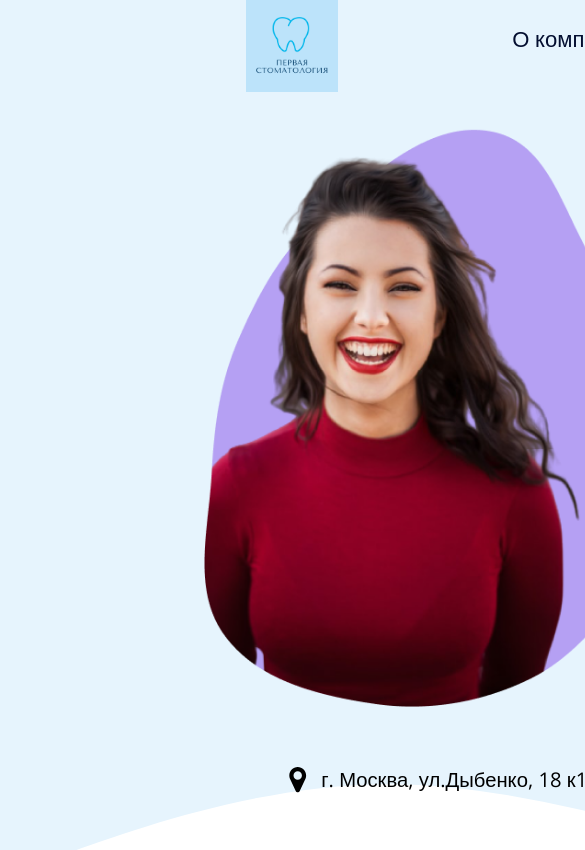
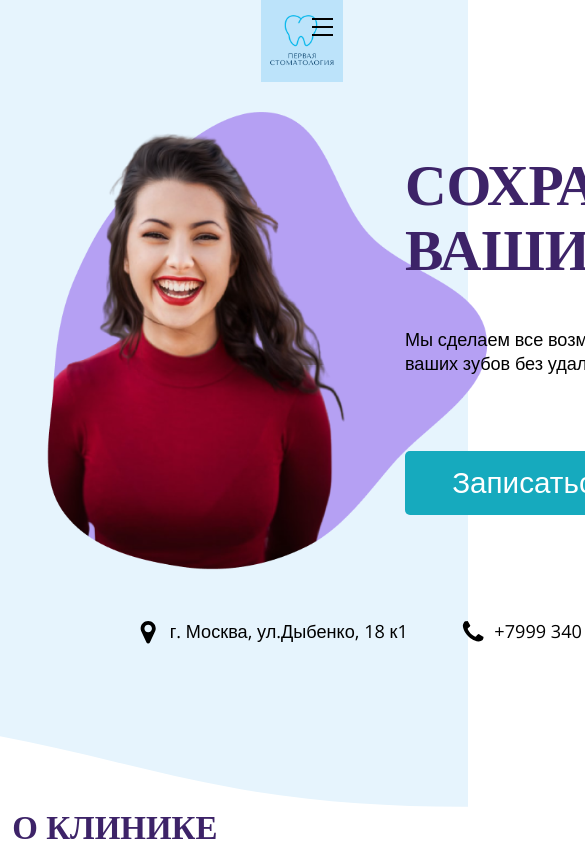
Before and after one commit to georgessich/dental-clinic, a plain HTML site: page index.html in a window 390 px wide. Shown: the top 850 px of the page, 585 px wide, since content can reach past the window. Drawn offline with nearby package versions, Linux system fonts and the light colour scheme; a web font is replaced by a local one.

Commit message:
add burger menu

```diff
--- a/index.html
+++ b/index.html
@@ -18,6 +18,32 @@
       <div class="container">
         <div class="header__top">
           <img src="img/logo.png" alt="logo" class="header__logo" />
+          <div class="header__burger">
+            <input type="checkbox" id="header__burger-toggle">
+            <label for="header__burger-toggle" class="header__burger-btn">
+              <span></span>
+            </label>
+            <ul class="header__burger-list">
+              <li class="header__burger-item">
+                <a href="#" class="header__burger-link">О компании</a>
+              </li>
+              <li class="header__burger-item">
+                <a href="#" class="header__burger-link">Услуги</a>
+              </li>
+              <li class="header__burger-item">
+                <a href="#" class="header__burger-link">Врачи</a>
+              </li>
+              <li class="header__burger-item">
+                <a href="#" class="header__burger-link">Отзывы</a>
+              </li>
+              <li class="header__burger-item">
+                <a href="#" class="header__burger-link">Цены</a>
+              </li>
+              <li class="header__burger-item">
+                <a href="#" class="header__burger-link">Контакты</a>
+              </li>
+            </ul>
+          </div>
           <nav class="header__menu">
             <ul class="header__menu-list">
               <li class="header__menu-item">
--- a/scss/base/_base.scss
+++ b/scss/base/_base.scss
@@ -9,6 +9,10 @@
 html {
     box-sizing:border-box;
     font-size: 62.5%;
+
+    @media (max-width: 102rem) {
+        font-size: 51.5%;
+    }
 
 }
 
--- a/scss/base/_queries.scss
+++ /dev/null
@@ -1,173 +0,0 @@
-
-@media (max-width: 156rem) {
-    .header,
-    .advantages,
-    .footer {
-        padding-right: 5rem;
-        width: 103vw;
-    }
-}
-@media (max-width: 147rem) {
-    .header,
-    .advantages,
-    .footer {
-        width: 106vw;
-    }
-}
-
-
-@media (max-width: 140rem) {
-    .header,
-    .advantages,
-    .footer {
-        width: 109vw;
-    }
-}
-@media (max-width: 134rem) {
-    .header,
-    .advantages,
-    .footer {
-        width: 113vw;
-    }
-}
-@media (max-width: 125rem) {
-    .container {
-        width: none;
-    }
-    .header,
-    .advantages,
-    .footer {
-        width: 118vw;
-    }
-}
-@media (max-width: 120rem) {
-    .header,
-    .advantages,
-    .footer {
-        width: 124vw;
-    }
-}
-@media (max-width: 117rem) {
-    .header,
-    .advantages,
-    .footer {
-        width: 131vw;
-    }
-}
-@media (max-width: 106rem) {
-    .header,
-    .advantages,
-    .footer {
-        width: 137vw;
-    }
-}
-@media (max-width: 100rem) {
-    .header,
-    .advantages,
-    .footer {
-        width: 146vw;
-    }
-}
-
-@media (max-width: 95rem) {
-    .header,
-    .advantages,
-    .footer {
-        width: 154vw;
-    }
-}
-
-@media (max-width: 90rem) {
-    .header,
-    .advantages,
-    .footer {
-        width: 170vw;
-        padding-right: 10rem;
-    }
-}
-
-@media (max-width: 80rem) {
-    .header,
-    .advantages,
-    .footer {
-        width: 178vw;
-    }
-}
-
-@media (max-width: 75rem) {
-    .header,
-    .advantages,
-    .footer {
-        width: 189vw;
-    }
-}
-@media (max-width: 70rem) {
-    .header,
-    .advantages,
-    .footer {
-        width: 204vw;
-    }
-}
-
-@media (max-width: 65rem) {
-    .header,
-    .advantages,
-    .footer {
-        width: 218vw;
-    }
-}
-
-@media (max-width: 60rem) {
-
-    html {
-        font-size: 57.5%;
-    }
-
-    .container {
-        padding: 0 4.5rem;
-    }
-
-    .header,
-    .advantages,
-    .footer {
-        width: 238vw;
-    }
-}
-
-
-@media (max-width: 55rem) {
-    .header,
-    .advantages,
-    .footer {
-        width: 257vw;
-    }
-}
-
-@media (max-width: 50rem) {
-    .header,
-    .advantages,
-    .footer {
-        width: 283vw;
-    }
-}
-@media (max-width: 45rem) {
-    .header,
-    .advantages,
-    .footer {
-        width: 315vw;
-    }
-}
-@media (max-width: 40rem) {
-    .header,
-    .advantages,
-    .footer {
-        width: 353vw;
-    }
-}
-@media (max-width: 35rem) {
-    .header,
-    .advantages,
-    .footer {
-        width: 399vw;
-    }
-}
--- /dev/null
+++ b/scss/components/_burger.scss
@@ -0,0 +1,87 @@
+#header__burger-toggle,
+.header__burger-list {
+    display: none;
+}
+
+@media (max-width: 900px) {
+    #header__burger-toggle {
+        opacity: 0;
+    }
+
+    .header__burger-btn {
+        display: flex;
+        align-items: center;
+        position: fixed;
+        top: 2rem;
+        left: 80%;
+
+        width: 2.6rem;
+        height: 2.6rem;
+        cursor: pointer;
+        z-index: 1;
+
+        span,
+        span::before,
+        span::after {
+            display: block;
+            position: absolute;
+            width: 100%;
+            height: 2px;
+            background-color: #000000;
+        }
+
+        span::before {
+            content: "";
+            top: -8px;
+        }
+        span::after {
+            content: "";
+            top: 8px;
+        }
+    }
+
+    .header__burger-list {
+        display: block;
+        position: fixed;
+        visibility: hidden;
+        top: 0;
+        left:-100%;
+        width: 100%;
+        height: 100%;
+        margin: 0;
+        padding: 8rem 0;
+        text-align: center;
+        background-color: #E6F4FD;
+        box-shadow: 1px 0 6px rgba(0,0,0, .2);
+    }
+
+    .header__burger-item {
+        display: block;
+        padding: 1.2rem 2.4rem;
+        color: #333333;
+        font-size: 2rem;
+
+        &:hover {
+            background-color:$color-services;
+            color:#fff;
+        }
+    }
+
+
+    #header__burger-toggle:checked ~ .header__burger-btn > span {
+        transform: rotate(45deg);
+    }
+    #header__burger-toggle:checked ~ .header__burger-btn > span::before {
+        top:0;
+        transform: rotate(0);
+    }
+    #header__burger-toggle:checked ~ .header__burger-btn > span::after {
+        top:0;
+        transform: rotate(90deg);
+    }
+    #header__burger-toggle:checked ~ .header__burger-list {
+        visibility: visible;
+        left: 0%;
+    }
+
+}
--- a/scss/layout/_about.scss
+++ b/scss/layout/_about.scss
@@ -7,12 +7,7 @@
         padding-bottom: 4.2rem;
         display: flex;
 
-        &-img {
-            animation: fadein 2s;
-        }
-
         &-numbers {
-            animation: fadein 4s;
             display: grid;
             grid-template-columns: repeat(2, 1fr);
             grid-column-gap: 7.3rem;
--- a/scss/layout/_advantages.scss
+++ b/scss/layout/_advantages.scss
@@ -3,15 +3,21 @@
     background-image: url('https://georgessich.github.io/dental-clinic/img/Group\ 5.png');
     background-repeat: no-repeat;
     background-size: cover;
-    background-position:bottom center;
+    background-position:top center;
    padding-bottom: 19.1rem;
-
+    @media (max-width: 102rem) {
+        width: 110vw;
+    }
     &__grid {
         padding-top: 12.9rem;
         display: grid;
         grid-template-columns: repeat(3, max-content);
         grid-row-gap: 8rem;
         grid-column-gap: 12.2rem;
+
+        @media (max-width: 102rem) {
+            grid-column-gap: 5.2rem;
+        }
 
         &-heading {
             font-size: 2.4rem;
--- a/scss/layout/_footer.scss
+++ b/scss/layout/_footer.scss
@@ -2,6 +2,10 @@
     background-color: $color-display;
 
     color: #ffffff;
+
+    @media (max-width:102rem) {
+        width: 110vw;
+    }
 
     &__wrap {
         display: flex;
@@ -11,7 +15,7 @@
         padding-top: 2.7rem;
         margin-right: 29rem;
         &-yandex {
-            margin-bottom: 2.5rem;
+            margin-bottom: 12.5rem;
             width: 52.7rem;
             height: 47rem;
         }
--- a/scss/layout/_header.scss
+++ b/scss/layout/_header.scss
@@ -6,9 +6,17 @@
     display: block;
     height: 104vh;
 
+
+
+    @media(max-width: 1020px) {
+        width: 120vw;
+        height: 96vh;
+    }
+
     &__top {
        display: flex;
        justify-content: space-around;
+
 
     }
     &__logo {
@@ -17,6 +25,10 @@
     }
 
     &__menu {
+
+        @media (max-width: 900px) {
+            display: none;
+        }
 
         &-list {
             padding-top: 2.5rem;
@@ -35,6 +47,11 @@
                 border-bottom: 1px solid #030e30;
             }
 
+            @media (max-width: 1020px) {
+                font-size: 1.8rem;
+                margin-right: 3rem;
+            }
+
         }
     }
 
@@ -44,6 +61,11 @@
         &-img {
             width: 68.14rem;
             height: 69.1rem;
+
+            @media (max-width: 1020px) {
+                width: 60.14rem;
+                height: 61.1rem;
+            }
         }
 
         &-wrap {
@@ -63,6 +85,10 @@
         &-text {
             font-size: 2.4rem;
             margin-bottom: 9.2rem;
+            @media (max-width: 1020px) {
+                font-size: 2.2rem;
+                width: 57rem;
+            }
         }
 
         &-btn {
--- a/scss/layout/_services.scss
+++ b/scss/layout/_services.scss
@@ -45,6 +45,11 @@
             border-bottom: 1px solid $color-services;
             width: 100vw;
             padding: 2.7rem 8rem;
+
+            @media (max-width: 102rem){
+                height: 12rem;
+                align-self: center;
+            }
         }
     }
 }
--- a/scss/layout/_specialists.scss
+++ b/scss/layout/_specialists.scss
@@ -8,6 +8,10 @@
         display: grid;
         grid-template-columns: repeat(2, min-content);
         max-width: 76.5rem;
+
+        @media (max-width: 102rem) {
+            max-width: 70.5rem;
+        }
 
         &--2 {
             transform: translateY(-50%) translateX(95%);
--- a/scss/main.scss
+++ b/scss/main.scss
@@ -2,8 +2,8 @@
 @import "base/animations";
 @import "base/base";
 @import "base/typography";
-@import "base/queries";
 @import "components/button";
+@import "components/burger";
 @import "layout/header";
 @import "layout/about";
 @import "layout/services";
```
Also changed, not shown: css/style.min.css.
